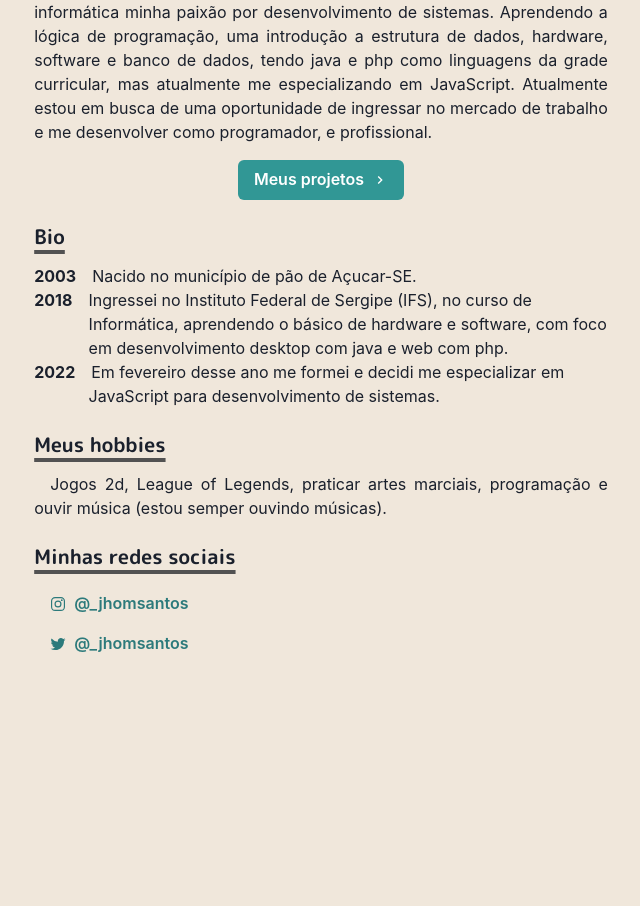
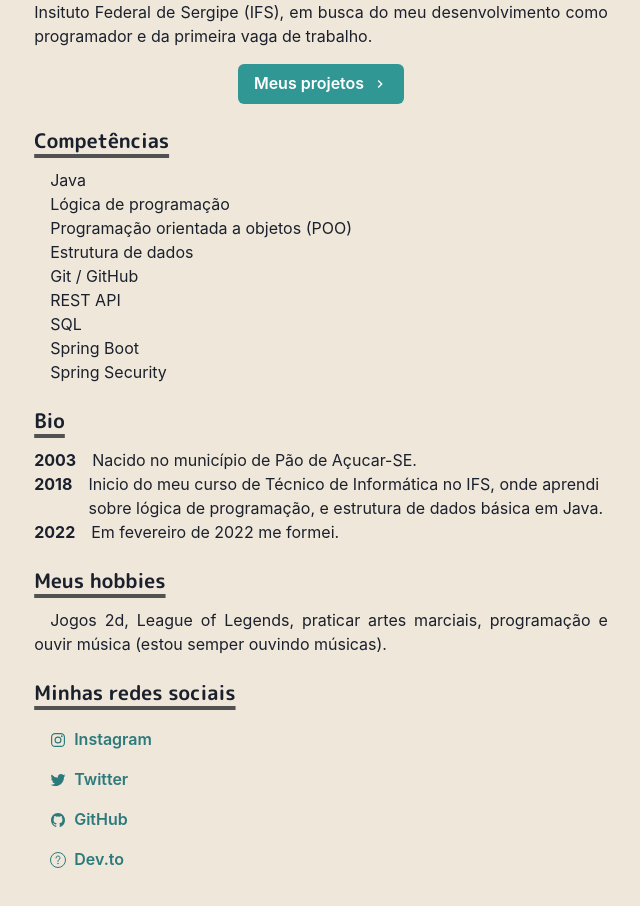
Before and after one commit to Jhonatam-Santos/JhonatamSantos, a Next.js app: page / in a window 1280 px wide. Shown: the part 310-1216 px from the top of the page, without its empty margins (319-959 px from the left). Before the commit the page ends 1030 px from the top, so only its background shows below. Built offline with nearby package versions, Linux system fonts and the light colour scheme.

Commit message:
modificatio index

```diff
--- a/src/pages/index.js
+++ b/src/pages/index.js
@@ -18,7 +18,9 @@ import { ChevronRightIcon } from '@chakra-ui/icons'
 import { BioSection, BioYear } from '../components/bio'
 import {
   IoLogoTwitter,
-  IoLogoInstagram
+  IoLogoInstagram,
+  IoLogoGithub,
+  TiDeviceLaptop
 } from 'react-icons/io5'
 
 
@@ -40,7 +42,7 @@ const Home = () => {
           textAlign='center'
           bg={useColorModeValue('whiteAlpha.500', 'whiteAlpha.200')}
         >
-          Olá, sou um desenvolvedor fullstack que reside em Aracaju-SE
+          Olá, sou um desenvolvedor java júnior
         </Box>
 
         <Box display={{ md: 'flex' }}>
@@ -48,7 +50,7 @@ const Home = () => {
             <Heading as='h2' variant='page-title'>
               Jhonatam Santos
             </Heading>
-            <p>desenvolvedor ( WEB / Desktop )</p>
+            <p>desenvolvedor ( Java / Spring Boot )</p>
           </Box>
           <Box
             flexShrink={0}
@@ -85,10 +87,8 @@ const Home = () => {
             Sobre mim
           </Heading>
           <Paragraph>
-            Estudante do Instituto Federal de Sergipe, descobri no curso de informática minha paixão por desenvolvimento de sistemas.
-            Aprendendo a lógica de programação, uma introdução a estrutura de dados, hardware, software e banco de dados,
-            tendo java e php como linguagens da grade curricular, mas atualmente me especializando em JavaScript.
-            Atualmente estou em busca de uma oportunidade de ingressar no mercado de trabalho e me desenvolver como programador, e profissional.
+            Sou um desenvolvedor java formado em técnico de informática pelo Insituto Federal de Sergipe (IFS),
+            em busca do meu desenvolvimento como programador e da primeira vaga de trabalho.
           </Paragraph>
           <Box
             align='center'
@@ -106,23 +106,74 @@ const Home = () => {
         </Section>
         <Section delay={0.2}>
           <Heading as='h3' variant='section-title'>
+            Competências
+          </Heading>
+          <List>
+            <ListItem>
+              <Paragraph>
+                Java
+              </Paragraph>
+            </ListItem>
+            <ListItem>
+              <Paragraph>
+                Lógica de programação
+              </Paragraph>
+            </ListItem>
+            <ListItem>
+              <Paragraph>
+                Programação orientada a objetos (POO)
+              </Paragraph>
+            </ListItem>
+            <ListItem>
+              <Paragraph>
+                Estrutura de dados
+              </Paragraph>
+            </ListItem>
+            <ListItem>
+              <Paragraph>
+                Git / GitHub
+              </Paragraph>
+            </ListItem>
+            <ListItem>
+              <Paragraph>
+                REST API
+              </Paragraph>
+            </ListItem>
+            <ListItem>
+              <Paragraph>
+                SQL
+              </Paragraph>
+            </ListItem>
+            <ListItem>
+              <Paragraph>
+                Spring Boot
+              </Paragraph>
+            </ListItem>
+            <ListItem>
+              <Paragraph>
+                Spring Security
+              </Paragraph>
+            </ListItem>
+          </List>
+        </Section>
+        <Section delay={0.3}>
+          <Heading as='h3' variant='section-title'>
             Bio
           </Heading>
           <BioSection>
             <BioYear>2003</BioYear>
-            Nacido no município de pão de Açucar-SE.
+            Nacido no município de Pão de Açucar-SE.
           </BioSection>
           <BioSection>
             <BioYear>2018</BioYear>
-            Ingressei no Instituto Federal de Sergipe (IFS), no curso de Informática, aprendendo o básico de hardware e software,
-            com foco em desenvolvimento desktop com java e web com php.
-          </BioSection>
+              Inicio do meu curso de Técnico de Informática no IFS, onde aprendi sobre lógica de programação, e estrutura de dados básica em Java.
+            </BioSection>
           <BioSection>
             <BioYear>2022</BioYear>
-            Em fevereiro desse ano me formei e decidi me especializar em JavaScript para desenvolvimento de sistemas.
+            Em fevereiro de 2022 me formei.
           </BioSection>
         </Section>
-        <Section delay={0.3}>
+        <Section delay={0.4}>
           <Heading as='h3' variant='section-title'>
             Meus hobbies
           </Heading>
@@ -130,7 +181,7 @@ const Home = () => {
            Jogos 2d, League of Legends, praticar artes marciais, programação e ouvir música (estou semper ouvindo músicas).
           </Paragraph>
         </Section>
-        <Section delay={0.4}>
+        <Section delay={0.5}>
           <Heading as='h3' variant='section-title'>
             Minhas redes sociais
           </Heading>
@@ -138,14 +189,28 @@ const Home = () => {
             <ListItem>
               <Link href='https://www.instagram.com/_jhomsantos/' target='_blank'>
                 <Button variant='ghost' colorScheme='teal' leftIcon={<Icon as={IoLogoInstagram} />}>
-                  @_jhomsantos
+                  Instagram
                 </Button>
               </Link>
             </ListItem>
             <ListItem>
               <Link href='https://twitter.com/_JhomSantos' target='_blank'>
                 <Button variant='ghost' colorScheme='teal' leftIcon={<Icon as={IoLogoTwitter} />}>
-                  @_jhomsantos
+                  Twitter
+                </Button>
+              </Link>
+            </ListItem>
+            <ListItem>
+              <Link href='https://github.com/Jhonatam-Santos' target='_blank'>
+                <Button variant='ghost' colorScheme='teal' leftIcon={<Icon as={IoLogoGithub} />}>
+                  GitHub
+                </Button>
+              </Link>
+            </ListItem>
+            <ListItem>
+              <Link href='https://dev.to/jhonatamsantos' target='_blank'>
+                <Button variant='ghost' colorScheme='teal' leftIcon={<Icon as={TiDeviceLaptop} />}>
+                  Dev.to
                 </Button>
               </Link>
             </ListItem>
```
Also changed, not shown: src/pages/works.js (+37 -1 lines), src/public/images/works/WhatsApp Image 2022-04-14 at 19.33.04.jpeg (added), 1 other file (tests, documents, lock files or other folders).
